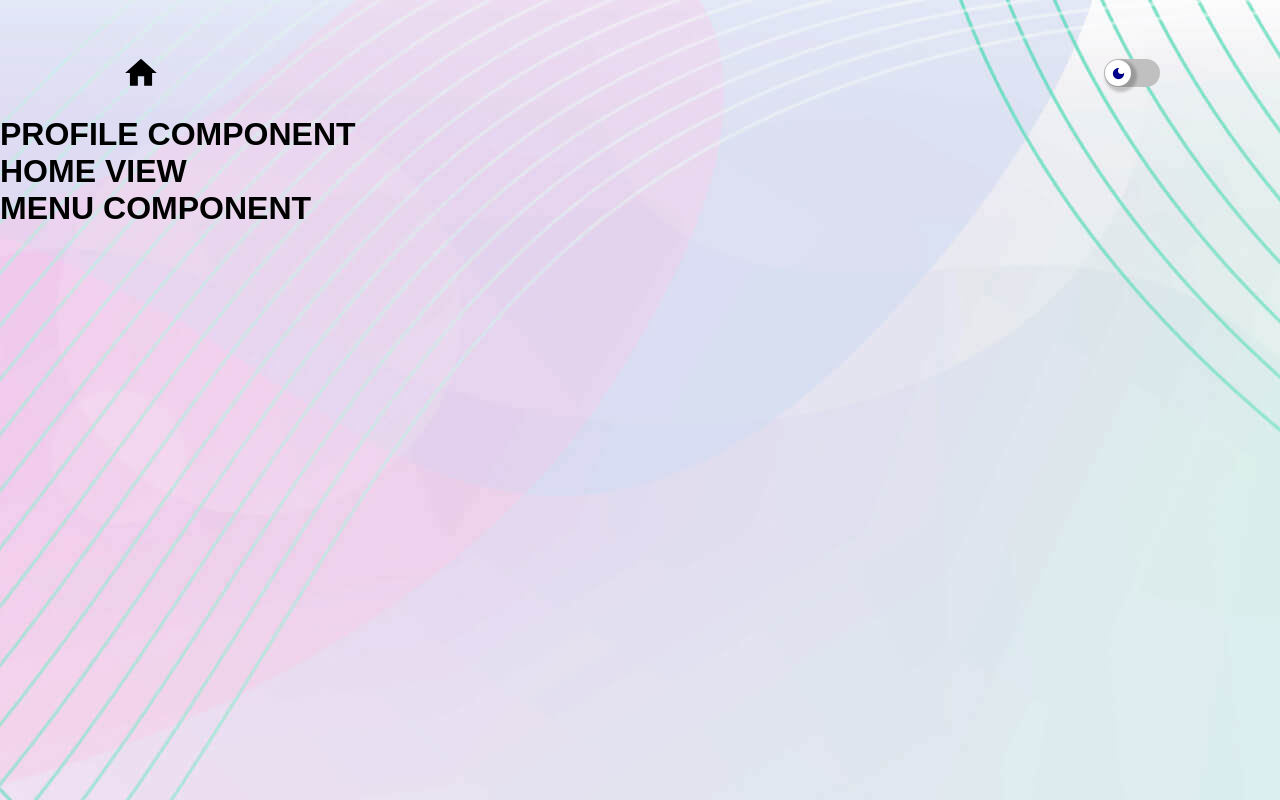
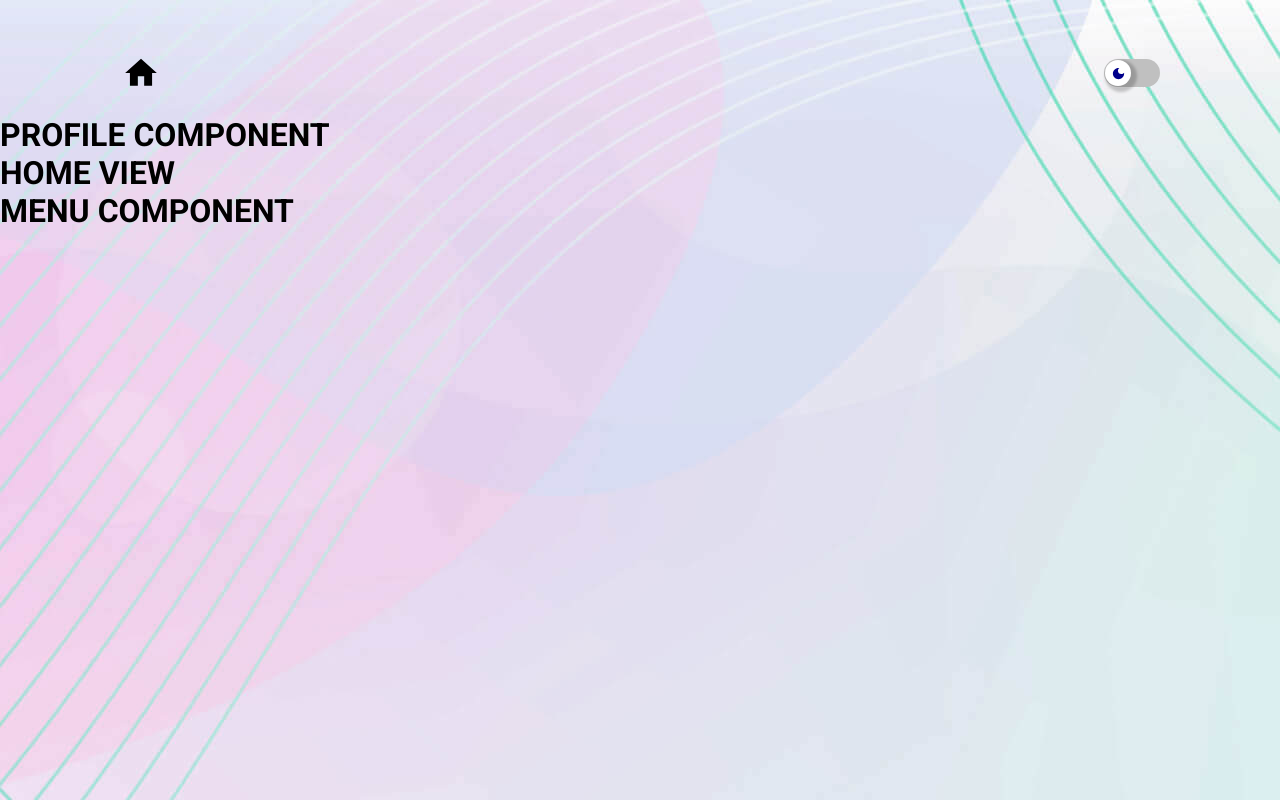
Before and after one commit to marcusviniciusmo/My_Portfolio__, a React (Vite) app in the folder frontend/: page / in a window 1280 px wide. Built offline with nearby package versions, Linux system fonts and the light colour scheme.

Commit message:
Roboto font added

```diff
--- a/frontend/index.html
+++ b/frontend/index.html
@@ -2,8 +2,15 @@
 <html lang="en">
   <head>
     <meta charset="UTF-8" />
+
+    <link rel="preconnect" href="https://fonts.googleapis.com">
+    <link rel="preconnect" href="https://fonts.gstatic.com" crossorigin>
+
     <link rel="icon" type="image/png" href="/favicon.png" />
     <meta name="viewport" content="width=device-width, initial-scale=1.0" />
+
+
+    <link href="https://fonts.googleapis.com/css2?family=Roboto:wght@400;700;900&display=swap" rel="stylesheet">
     <title>My Portfolio</title>
   </head>
   <body>
--- a/frontend/src/styles/global.ts
+++ b/frontend/src/styles/global.ts
@@ -12,7 +12,7 @@ export const GlobalStyle = createGlobalStyle`
   }
 
   body, button, input, textarea {
-    font-family: sans-serif;
+    font-family: 'Roboto', sans-serif;
     font-size: 1.6rem;
     -webkit-font-smoothing: antialiased;
   }
```
